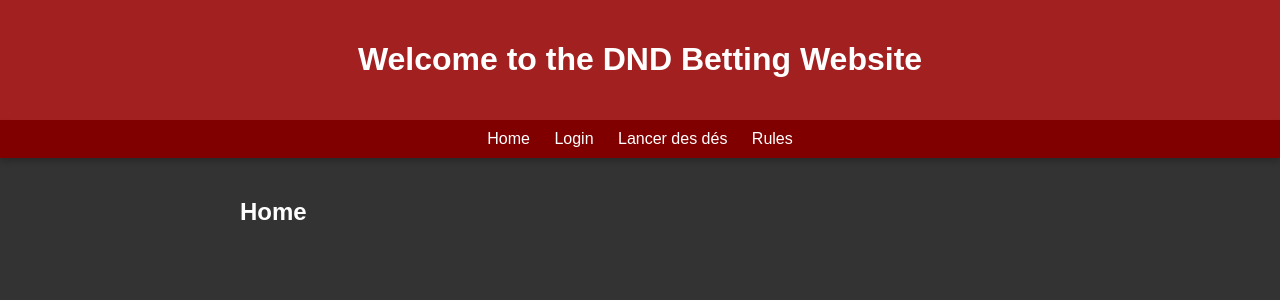
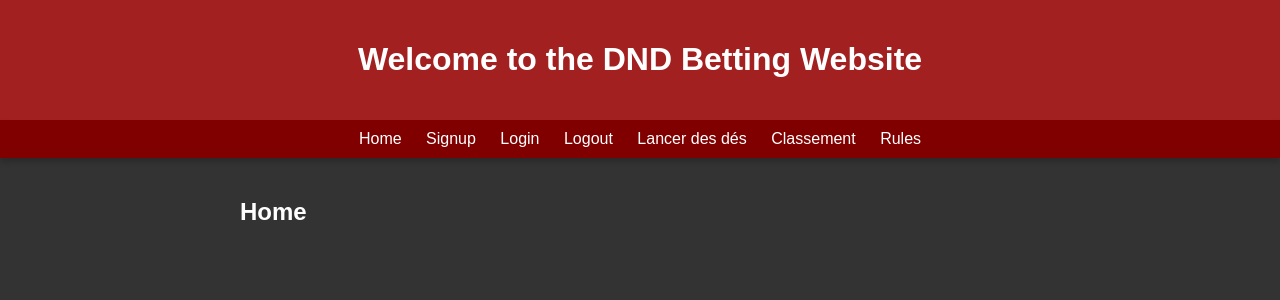
Before and after one commit to Wyvelk/djangoEval, a Django app: page /home in a window 1280 px wide. Shown: the top 300 px of the page. Run offline with Django 5.2, Linux system fonts and the light colour scheme.

```diff
--- a/dnd/templates/master.html
+++ b/dnd/templates/master.html
@@ -16,8 +16,11 @@
     </header>
     <nav>
         <a href="{% url 'home' %}">Home</a>
-        <a href="{% url 'authView' %}">Login</a>
+        <a href="{% url 'authView' %}">Signup</a>
+        <a href="{% url 'login' %}">Login</a>
+        <a href="{% url 'custom_logout' %}">Logout</a>
         <a href="{% url 'dice' %}">Lancer des dés</a>
+        <a href="{% url 'ranking' %}">Classement</a>
         <a href="#">Rules</a>
     </nav>
     <div class="container">
```
